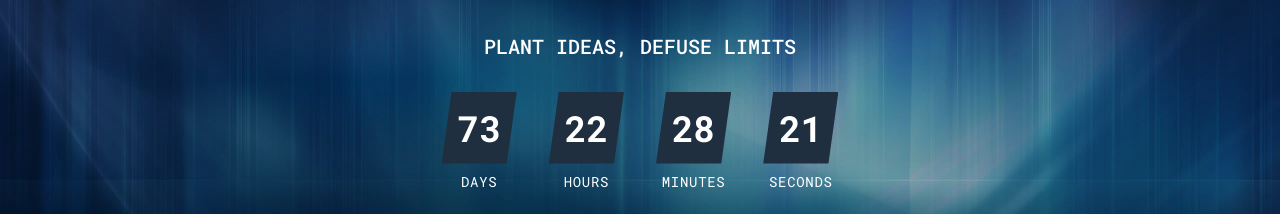
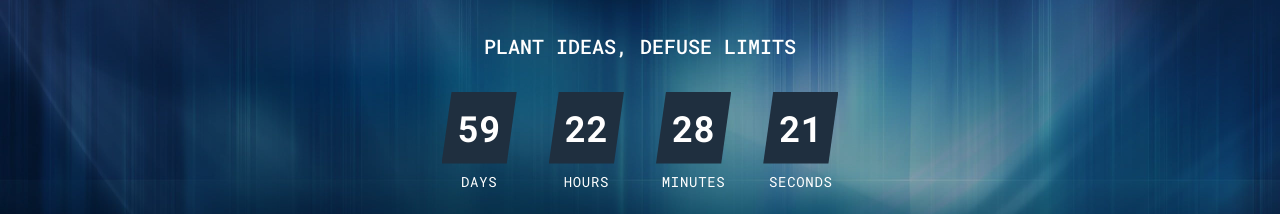
Before and after one commit to hackaryaverse/HackAryaVerse2.0, a React (Vite) app: page / in a window 1280 px wide. Shown: the part 440-654 px from the top of the page. Built offline with nearby package versions, Linux system fonts and the light colour scheme; a web font is replaced by a local one.

Commit message:
Update App.tsx

```diff
--- a/src/App.tsx
+++ b/src/App.tsx
@@ -307,7 +307,7 @@ function CountdownTimer() {
   });
 
   useEffect(() => {
-    const targetDate = new Date('2026-03-28T12:00:00+04:00'); // IST timezone offset - 28th March 2026 12pm
+    const targetDate = new Date('2026-03-14T12:00:00+04:00'); // IST timezone offset - 28th March 2026 12pm
 
     const interval = setInterval(() => {
       const now = new Date();
```
